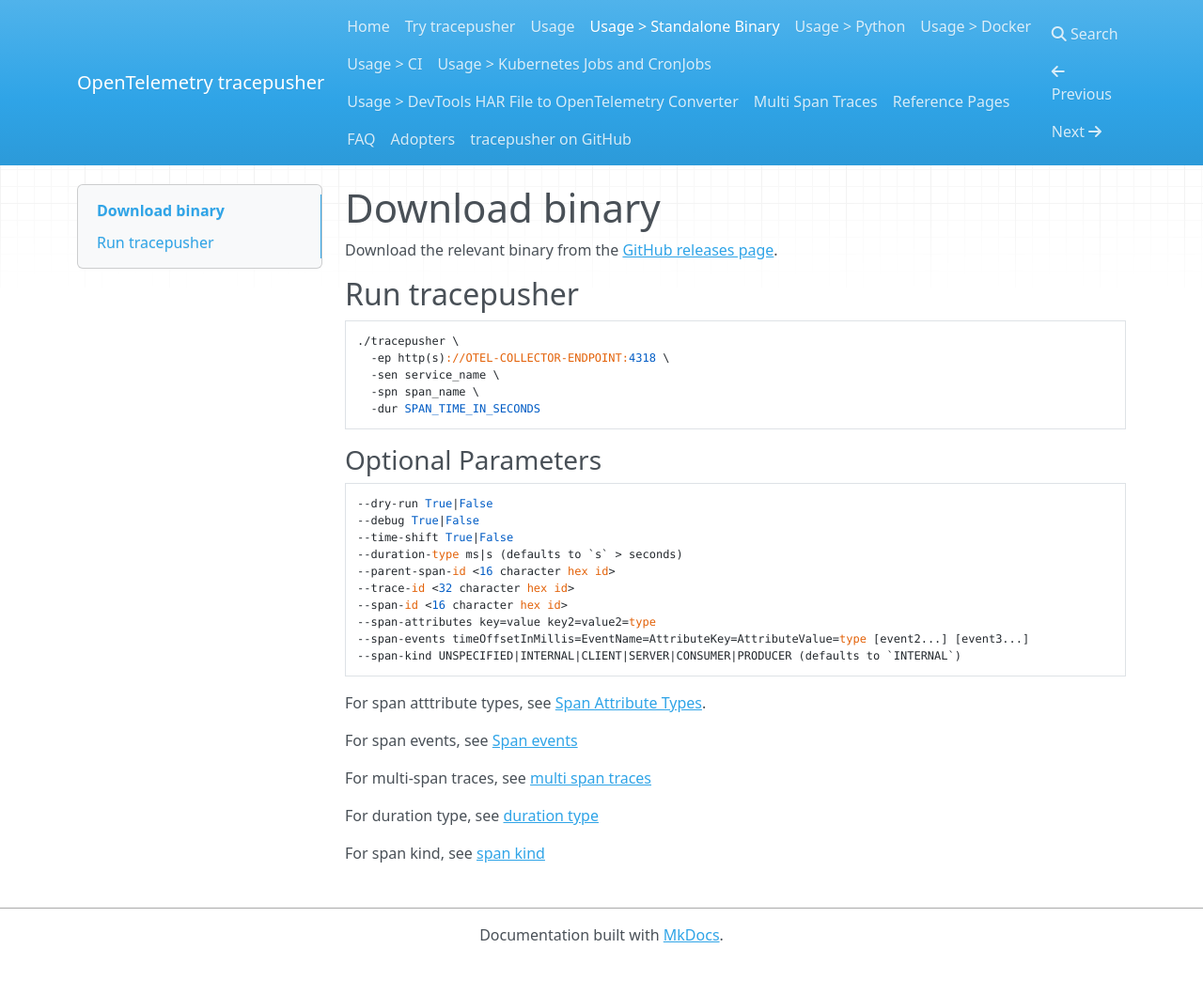
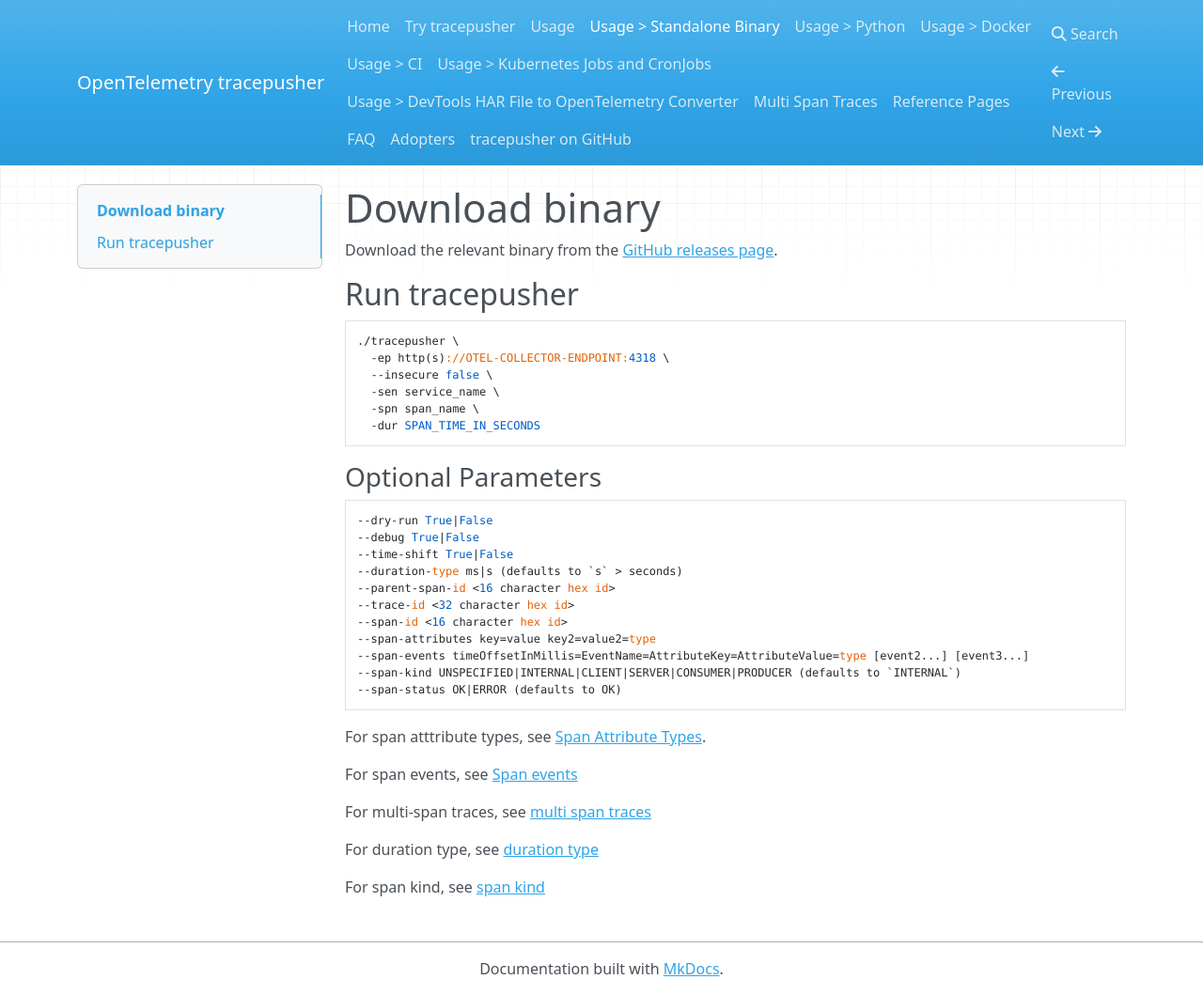
Before and after one commit to agardnerIT/tracepusher, an MkDocs documentation site: the page built from docs/usage/standalone.md, in a window 1280 px wide and 1059 px high. Shown: the whole window at 94% size. Built offline with MkDocs 1.6.1, drawn with Linux system fonts in a browser that asks for light colours; nearby versions of some CDN libraries.

Commit message:
Update standalone.md

````diff
--- a/docs/usage/standalone.md
+++ b/docs/usage/standalone.md
@@ -7,6 +7,7 @@
 ```
 ./tracepusher \
   -ep http(s)://OTEL-COLLECTOR-ENDPOINT:4318 \
+  --insecure false \
   -sen service_name \
   -spn span_name \
   -dur SPAN_TIME_IN_SECONDS
@@ -25,6 +26,7 @@
 --span-attributes key=value key2=value2=type
 --span-events timeOffsetInMillis=EventName=AttributeKey=AttributeValue=type [event2...] [event3...]
 --span-kind UNSPECIFIED|INTERNAL|CLIENT|SERVER|CONSUMER|PRODUCER (defaults to `INTERNAL`)
+--span-status OK|ERROR (defaults to OK)
 ```
 
 For span atttribute types, see [Span Attribute Types](../reference/span-attribute-types.md).
````
